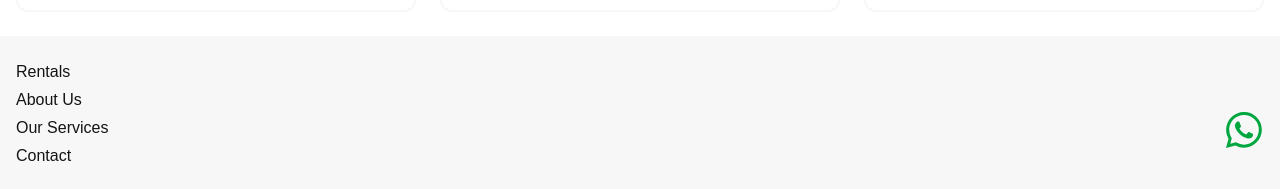
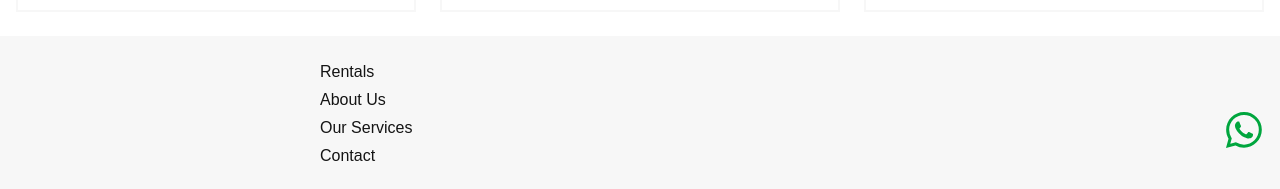
Before and after one commit to fabrazzak/booking-website, a Next.js app: page / in a window 1280 px wide. Shown: the part 887-1076 px from the top of the page. Built offline with nearby package versions, Linux system fonts and the light colour scheme.

Commit message:
update code

```diff
--- a/src/app/page.js
+++ b/src/app/page.js
@@ -575,7 +575,8 @@ export default function SearchBar() {
       <footer className=''>
         <div className="bg-[#f7f7f7] py-6 relative">
           <div className="max-w-7xl mx-auto px-4 gap-1 text-center md:text-left flex flex-col relative">
-            <Link href="/" className=" hover:text-[#bc7c37] transition text-[#141414]">
+            <div className='px-4 gap-1 text-center md:text-left flex flex-col  ml-72'>
+              <Link href="/" className=" hover:text-[#bc7c37] transition text-[#141414]">
               Rentals
             </Link>
             <Link href="/about-us" className="  hover:text-[#bc7c37] transition text-[#141414]">
@@ -587,6 +588,7 @@ export default function SearchBar() {
             <Link href="/contact" className="fhover:text-[#bc7c37] transition text-[#141414]">
               Contact
             </Link>
+            </div>
 
             <div className='absolute bottom-5 right-0 transform -translate-x-1/2 text-4xl text-green-600'>
               <Link href="https://api.whatsapp.com/send?phone=8801812345678" target="_blank" className=" hover:text-green-600 transition">
--- a/src/component/PropertyCard/PropertyCard.jsx
+++ b/src/component/PropertyCard/PropertyCard.jsx
@@ -7,7 +7,7 @@ import { IoMdEye } from "react-icons/io";
 const PropertyCard = ({ property }) => {
   return (
     <Link href={`/properties/${property.id}`} passHref>
-      <div className="rounded-xl overflow-hidden  hover:shadow transition-shadow duration-300 cursor-pointer p-2 bg-white border-2 border-[#f7f7f7]">
+      <div className=" overflow-hidden  hover:shadow transition-shadow duration-300 cursor-pointer p-2 bg-white border-2 border-[#f7f7f7]">
         {/* Top Part - Image with Location Badge */}
         <div className="relative">
           <img
```
